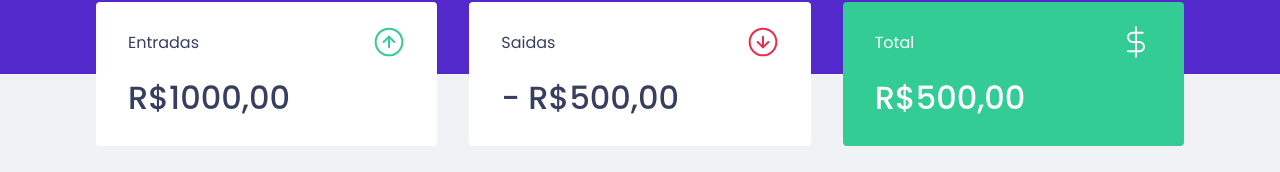
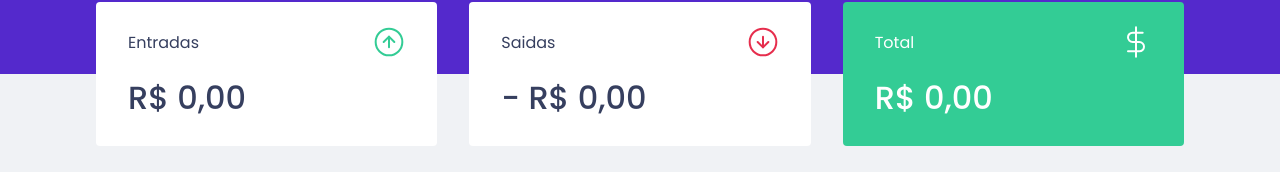
Before and after one commit to Daniel-Rangel/dtmoney, a React (Create React App) app: page / in a window 1280 px wide. Shown: the part 166-338 px from the top of the page. Built offline with nearby package versions, Linux system fonts and the light colour scheme; no server answers; what miragejs would draw is missing.

Commit message:
fim do dtMoney

```diff
--- a/src/App.tsx
+++ b/src/App.tsx
@@ -4,7 +4,7 @@
 import { NewTransactionModal } from "./components/NewTransactionModal";
 import { GlobalStyle } from "./styles/global";
 import { useState } from "react";
-import { TransactionsProvider } from "./TransactionsContext";
+import { TransactionsProvider } from "./hooks/useTransactions";
 
 
 Modal.setAppElement('#root')
--- a/src/components/NewTransactionModal/index.tsx
+++ b/src/components/NewTransactionModal/index.tsx
@@ -1,14 +1,12 @@
-import { FormEvent, useState , useContext } from 'react'
-import { TransactionsContext } from '../../TransactionsContext'
+import { FormEvent, useState  } from 'react'
 import Modal from 'react-modal'
-import { api } from '../../services/api'
-
 
 import incomeImg from '../../assets/income.svg'
 import outcomeImg from '../../assets/outcome.svg'
 import closeImg from '../../assets/close.svg'
 
 import { Container, TransactionTypeContainer, RadioBox }from './style'
+import { useTransactions } from '../../hooks/useTransactions'
 
 interface NewTransactionModalProps{
     isOpen: boolean;
@@ -16,7 +14,7 @@
 }
 
 export function NewTransactionModal ({isOpen ,onRequestClose } : NewTransactionModalProps ){
-    const {createTransaction} = useContext(TransactionsContext)
+    const {createTransaction} = useTransactions()
 
     const [title, setTitle] = useState('')
     const [amount, setaMount] = useState(0)
--- a/src/components/Summary/index.tsx
+++ b/src/components/Summary/index.tsx
@@ -2,7 +2,8 @@
 import incomeImg from '../../assets/income.svg'
 import outcomeImg from '../../assets/outcome.svg'
 import totalImg from '../../assets/total.svg'
-import { TransactionsContext } from '../../TransactionsContext'
+import { useTransactions } from '../../hooks/useTransactions'
+
 
 import { Container } from "./style"
 
@@ -10,7 +11,32 @@
 
 
 export function Summary (){
-    const {transactions} = useContext(TransactionsContext)
+    const {transactions} = useTransactions()
+
+/*     const totalDeposits = transactions.reduce((acc , transaction) => {
+        if(transaction.type === 'deposit'){
+            return acc + transaction.amount
+        }
+
+        return acc
+    }, 0) */
+
+
+    const summary = transactions.reduce((acc , transaction) => {
+        if(transaction.type === 'deposit'){
+            acc.deposits += transaction.amount
+            acc.total += transaction.amount
+        }else{
+            acc.withdraws += transaction.amount
+            acc.total -= transaction.amount
+        }
+
+        return acc
+    }, {
+        deposits: 0,
+        withdraws: 0,
+        total: 0
+    })
 
     return(
         <Container>
@@ -19,21 +45,36 @@
                     <p>Entradas</p>
                     <img src={incomeImg} alt="Entradas" />
                 </header>
-                <strong>R$1000,00</strong>
+                <strong>{
+                    new Intl.NumberFormat('pt-br',{
+                        style: 'currency',
+                        currency: 'BRL'
+                    }).format(summary.deposits)
+                }</strong>
             </div>
             <div>
                 <header>
                     <p>Saidas</p>
                     <img src={outcomeImg} alt="Entradas" />
                 </header>
-                <strong>- R$500,00</strong>
+                <strong>- {
+                    new Intl.NumberFormat('pt-br',{
+                        style: 'currency',
+                        currency: 'BRL'
+                    }).format(summary.withdraws)
+                }</strong>
             </div>
             <div className='highlight-bg'>
                 <header>
                     <p>Total</p>
                     <img src={totalImg} alt="Entradas" />
                 </header>
-                <strong>R$500,00</strong>
+                <strong>{
+                    new Intl.NumberFormat('pt-br',{
+                        style: 'currency',
+                        currency: 'BRL'
+                    }).format(summary.total)
+                }</strong>
             </div>
         </Container>
     )
--- a/src/components/TransactionsTable/index.tsx
+++ b/src/components/TransactionsTable/index.tsx
@@ -1,10 +1,11 @@
-import { useContext } from "react";
-import { TransactionsContext } from "../../TransactionsContext";
+
+import { useTransactions } from "../../hooks/useTransactions";
+
 import { Container } from "./style";
 
 
 export function TransactionsTable (){
-    const {transactions} = useContext(TransactionsContext)
+    const {transactions} = useTransactions()
 
     return(
         <Container>
--- a/src/TransactionsContext.tsx
+++ b/src/hooks/useTransactions.tsx
@@ -1,5 +1,5 @@
-import { Children, createContext, ReactNode, useEffect, useState } from "react";
-import { api } from "./services/api";
+import { Children, createContext, ReactNode, useContext, useEffect, useState } from "react";
+import { api } from "../services/api";
 
 
 interface Transaction {
@@ -24,7 +24,7 @@
 }
 
 
-export const TransactionsContext = createContext<TransactionContextData>(
+const TransactionsContext = createContext<TransactionContextData>(
     {} as TransactionContextData
     )
 
@@ -49,3 +49,9 @@
         </TransactionsContext.Provider>
     )
 }
+
+export function useTransactions (){
+    const context = useContext(TransactionsContext)
+
+    return context
+}
```
